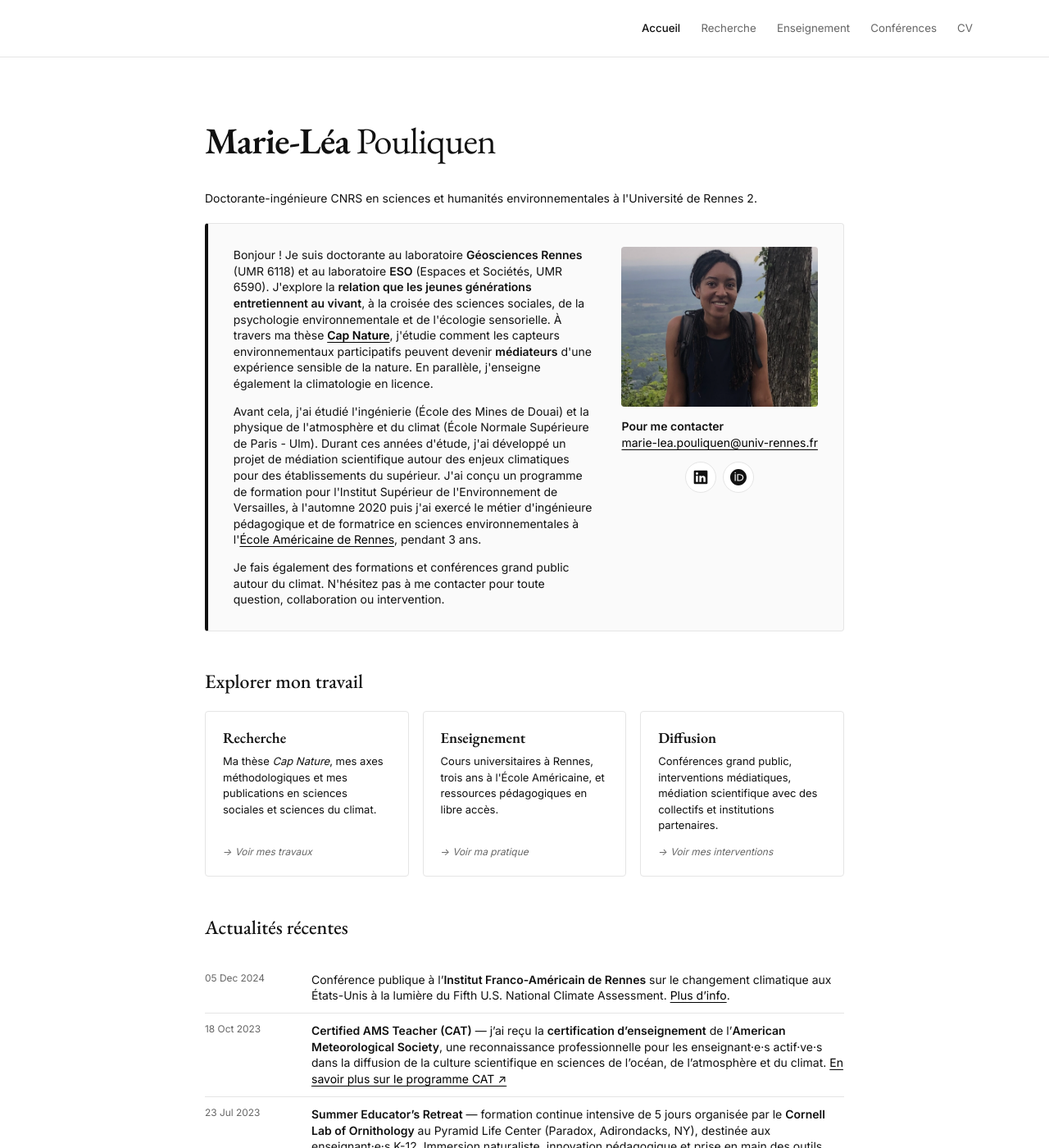
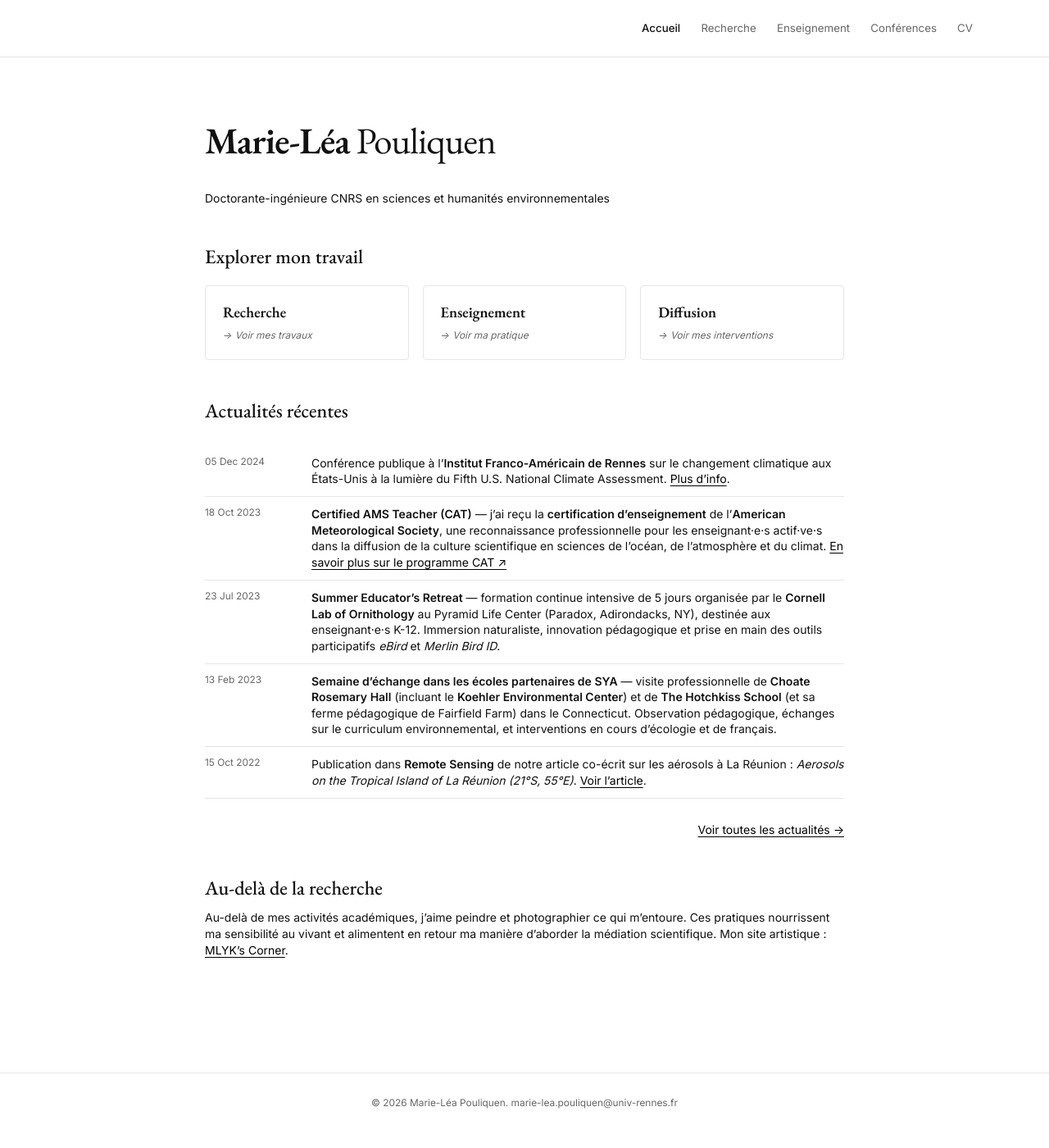
Before and after one commit to marieleapouliquen/marieleapouliquen.github.io, a Jekyll site: the page built from _pages/index.md, in a window 1280 px wide and 1400 px high. Shown: the whole window at 82% size. Built offline with Jekyll 4.4.1, drawn with Linux system fonts in a browser that asks for light colours.

Commit message:
Update index.md

```diff
--- a/_pages/index.md
+++ b/_pages/index.md
@@ -9,55 +9,23 @@ description: Marie-Léa Pouliquen — doctorante
   <h1><strong>Marie-Léa</strong> Pouliquen</h1>
 </header>
 
-<p class="home-tagline">Doctorante-ingénieure CNRS en sciences et humanités environnementales à l'Université de Rennes 2.</p>
-
-<div class="home-hero home-hero-card">
-
-  <div class="home-intro">
-    <p>Bonjour ! Je suis doctorante au laboratoire <strong>Géosciences Rennes</strong> (UMR 6118) et au laboratoire <strong>ESO</strong> (Espaces et Sociétés, UMR 6590). J'explore la <strong>relation que les jeunes générations entretiennent au vivant</strong>, à la croisée des sciences sociales, de la psychologie environnementale et de l'écologie sensorielle. À travers ma thèse <a href="{{ '/recherche/' | relative_url }}"><strong>Cap Nature</strong></a>, j'étudie comment les capteurs environnementaux participatifs peuvent devenir <strong>médiateurs</strong> d'une expérience sensible de la nature. En parallèle, j'enseigne également la climatologie en licence. </p>
-
-    <p>Avant cela, j'ai étudié l'ingénierie (École des Mines de Douai) et la physique de l'atmosphère et du climat (École Normale Supérieure de Paris - Ulm). Durant ces années d'étude, j'ai développé un projet de médiation scientifique autour des enjeux climatiques pour des établissements du supérieur. J'ai conçu un programme de formation pour l'Institut Supérieur de l'Environnement de Versailles, à l'automne 2020 puis j'ai exercé le métier d'ingénieure pédagogique et de formatrice en sciences environnementales à l'<a href="{{ '/enseignement/' | relative_url }}">École Américaine de Rennes</a>, pendant 3 ans.</p>
-
-    <p> Je fais également des formations et conférences grand public autour du climat. N'hésitez pas à me contacter pour toute question, collaboration ou intervention.</p>
-  </div>
-
-  <div class="home-photo-wrap">
-    <img src="{{ '/assets/img/profile.jpg' | relative_url }}" alt="Marie-Léa Pouliquen" class="home-photo">
-
-    <div class="home-contact-block">
-      <p class="contact-email"><strong>Pour me contacter</strong><br><a href="mailto:marie-lea.pouliquen@univ-rennes.fr">marie-lea.pouliquen@univ-rennes.fr</a></p>
-
-      <div class="home-contact">
-        <a href="https://www.linkedin.com/in/marieleapouliquen/" class="contact-icon" target="_blank" rel="noopener" aria-label="LinkedIn" title="LinkedIn">
-          <svg viewBox="0 0 24 24" fill="currentColor" width="20" height="20"><path d="M20.5 2h-17A1.5 1.5 0 002 3.5v17A1.5 1.5 0 003.5 22h17a1.5 1.5 0 001.5-1.5v-17A1.5 1.5 0 0020.5 2zM8 19H5v-9h3zM6.5 8.25A1.75 1.75 0 118.3 6.5a1.78 1.78 0 01-1.8 1.75zM19 19h-3v-4.74c0-1.42-.6-1.93-1.38-1.93A1.74 1.74 0 0013 14.19a.66.66 0 000 .14V19h-3v-9h2.9v1.3a3.11 3.11 0 012.7-1.4c1.55 0 3.36.86 3.36 3.66z"/></svg>
-        </a>
-        <a href="https://orcid.org/0000-0002-6147-3683" class="contact-icon" target="_blank" rel="noopener" aria-label="ORCID" title="ORCID">
-          <svg viewBox="0 0 24 24" fill="currentColor" width="20" height="20"><path d="M12 0C5.372 0 0 5.372 0 12s5.372 12 12 12 12-5.372 12-12S18.628 0 12 0zM7.369 4.378c.525 0 .947.431.947.947 0 .525-.422.947-.947.947-.525 0-.946-.422-.946-.947 0-.516.421-.947.946-.947zm-.722 3.038h1.444v10.041H6.647V7.416zm3.562 0h3.9c3.712 0 5.344 2.653 5.344 5.025 0 2.578-2.016 5.025-5.325 5.025h-3.919V7.416zm1.444 1.303v7.444h2.297c3.272 0 4.022-2.484 4.022-3.722 0-2.016-1.284-3.722-4.097-3.722h-2.222z"/></svg>
-        </a>
-      </div>
-    </div>
-  </div>
-
-</div>
+<p class="home-tagline">Doctorante-ingénieure CNRS en sciences et humanités environnementales</p>
 
 ## Explorer mon travail
 
 <div class="home-cards">
   <a href="{{ '/recherche/' | relative_url }}" class="home-card">
     <h3>Recherche</h3>
-    <p>Ma thèse <em>Cap Nature</em>, mes axes méthodologiques et mes publications en sciences sociales et sciences du climat.</p>
     <span class="home-card-meta">→ Voir mes travaux</span>
   </a>
 
   <a href="{{ '/enseignement/' | relative_url }}" class="home-card">
     <h3>Enseignement</h3>
-    <p>Cours universitaires à Rennes, trois ans à l'École Américaine, et ressources pédagogiques en libre accès.</p>
     <span class="home-card-meta">→ Voir ma pratique</span>
   </a>
 
   <a href="{{ '/diffusion/' | relative_url }}" class="home-card">
     <h3>Diffusion</h3>
-    <p>Conférences grand public, interventions médiatiques, médiation scientifique avec des collectifs et institutions partenaires.</p>
     <span class="home-card-meta">→ Voir mes interventions</span>
   </a>
 
```
